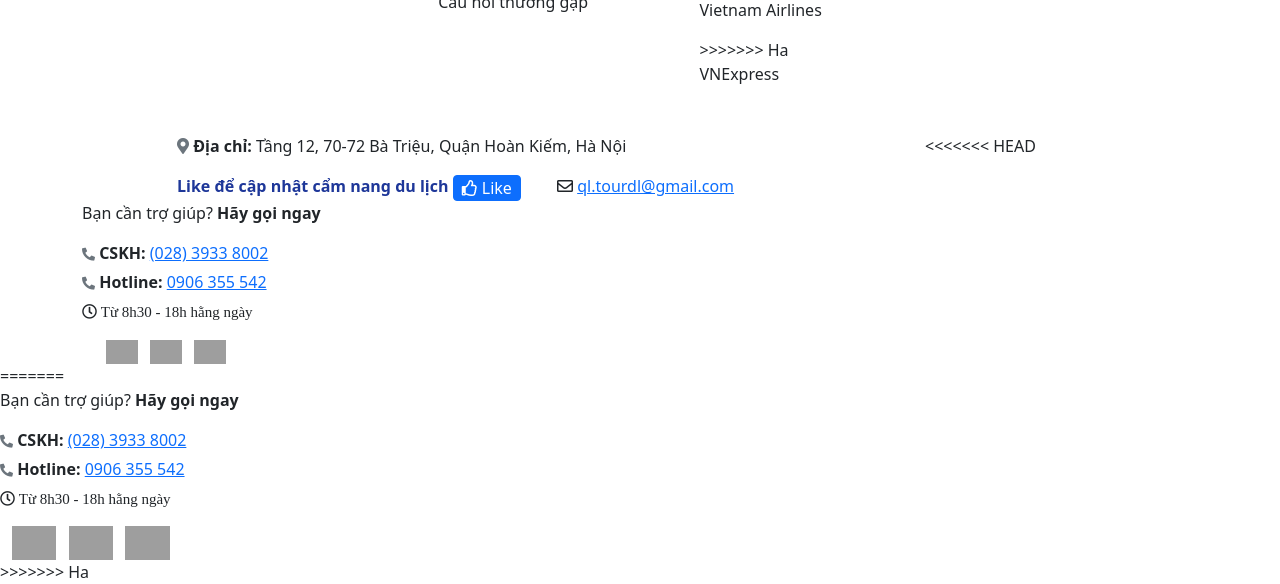
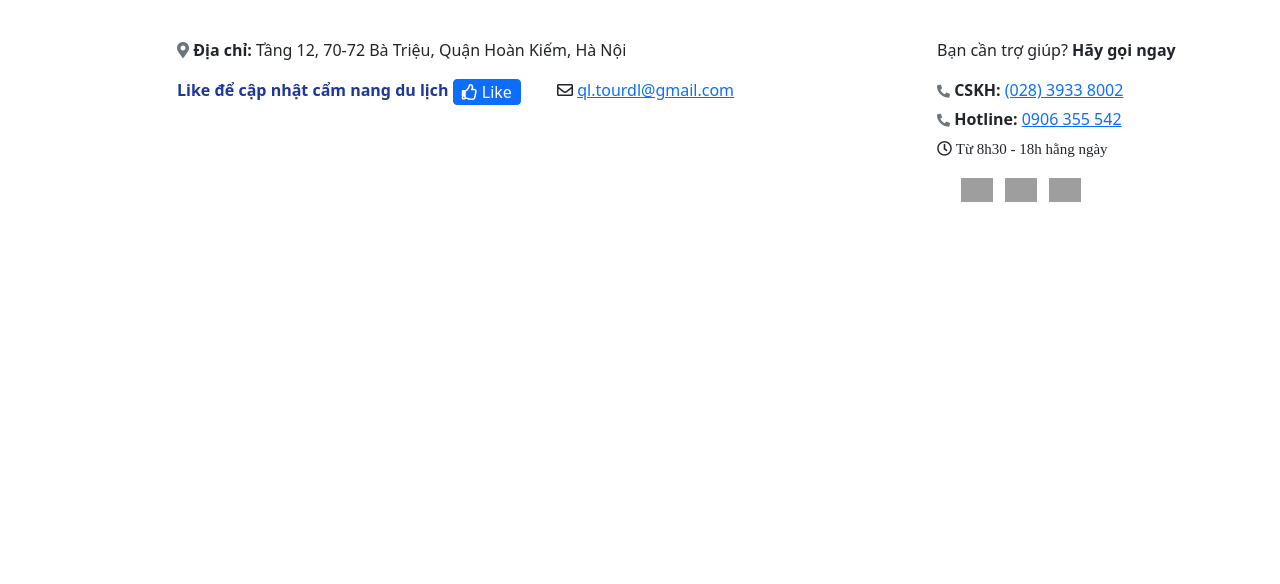
Before and after one commit to diennguyen2611/TourDL, a PHP site: page /tailor-tour.php in a window 1280 px wide. Shown: the part 3919-4503 px from the top of the page. After the commit the page ends 4121 px from the top, so only its background shows below. Run offline with PHP 8.4, Linux system fonts and the light colour scheme; some libraries are stand-ins or nearby versions; grey boxes are pictures that could not be loaded.

Commit message:
gộp nhánh

```diff
--- a/guess/footer.php
+++ b/guess/footer.php
@@ -25,19 +25,10 @@
             </div>
             <div class="col">
                 <h5 style="margin-bottom: 16px">Đối tác & Liên Kết</h5>
-<<<<<<< HEAD
-
                 <a class="text-decoration-none text-dark" href="#">
                     <p>Vietnam Airlines</p>
                 </a>
                 <a class="text-decoration-none text-dark" href="#">
-
-=======
-                <a class="text-decoration-none text-dark" href="#">
-                    <p>Vietnam Airlines</p>
-                </a>
-                <a class="text-decoration-none text-dark" href="#">
->>>>>>> Ha
                     <p>VNExpress</p>
                 </a>
 
@@ -71,50 +62,7 @@
                     </div>
                 </div>
             </div>
-<<<<<<< HEAD
 
-                <div class="col-md-3">
-                    <p>Bạn cần trợ giúp? <b>Hãy gọi ngay</b></p>
-                    <div class="col-huyen">
-                        <i class="fas fa-phone-alt text-secondary" style="font-size:13px"></i>
-                        <b>CSKH: </b><a href="#">(028) 3933 8002</a>
-                    </div>
-                    <div class="col-huyen" style="margin-top:5px">
-                        <i class="fas fa-phone-alt text-secondary" style="font-size:13px"></i>
-                        <b>Hotline: </b><a href="#">0906 355 542</a>
-                    </div>
-                    <div class="col-huyen" style="margin-top:5px">
-                        <i class="far fa-clock text-gray-dark" style="font-size:15px"> Từ 8h30 - 18h hằng ngày</i>
-                        <p></p>
-                    </div>
-                  <div class="container">
-                        <a style="margin-right: 8px;" href="#">
-                            <img style="width:15%" src="https://img.icons8.com/color/48/000000/facebook-new.png" /></a>
-
-                        <a style="margin-right: 8px;" href="#"><img style="width:15%"
-                                src="https://img.icons8.com/fluency/48/000000/instagram-new.png" /></a>
-
-                        <a style="margin-right: 8px;" href="#"><img style="width:15%"
-                                src="https://img.icons8.com/color/48/000000/twitter--v1.png" /></a>
-
-
-
-                </div>
-        </div>
-    </div>
-
-
-
-</div>
-</div>
-
-<script src="https://cdn.jsdelivr.net/npm/bootstrap@5.0.2/dist/js/bootstrap.bundle.min.js"
-    integrity="sha384-MrcW6ZMFYlzcLA8Nl+NtUVF0sA7MsXsP1UyJoMp4YLEuNSfAP+JcXn/tWtIaxVXM" crossorigin="anonymous">
-</script>
-</body>
-
-    </html>
-=======
             <div class="col-md-3">
                 <p>Bạn cần trợ giúp? <b>Hãy gọi ngay</b></p>
                 <div class="col-huyen">
@@ -144,4 +92,3 @@
         </script>
         </body>
         </html>
->>>>>>> Ha
--- a/guess/header.php
+++ b/guess/header.php
@@ -12,13 +12,11 @@
     <link rel="stylesheet" href="https://pro.fontawesome.com/releases/v5.10.0/css/all.css"
         integrity="sha384-AYmEC3Yw5cVb3ZcuHtOA93w35dYTsvhLPVnYs9eStHfGJvOvKxVfELGroGkvsg+p" crossorigin="anonymous" />
     <link rel="stylesheet" href="../css/style.css">
-<<<<<<< HEAD
+
 
     <title>Quản lý tours du lịch</title>
 
-=======
-    <title>Quản lý tour du lịch </title>
->>>>>>> Ha
+
 </head>
 
 <body>
@@ -124,76 +122,3 @@
             </div>
         </div>
     </div>
-
-    <!-- Giao diện đăng nhập -->
-    <!-- <div class="modal fade" id="login-admin" data-bs-backdrop="static" data-bs-keyboard="false" tabindex="-1"
-        aria-labelledby="staticBackdropLabel" aria-hidden="true">
-        <div class="modal-dialog modal-dialog-scrollable">
-            <div class="modal-content">
-                <div class="modal-header">
-                    <h5 class="modal-title">Đăng nhập bằng</h5>
-                    <button type="button" class="btn-close" data-bs-dismiss="modal" aria-label="Close"></button>
-                </div>
-                <div class="container">
-                    <div class="row">
-                        <div class="col-md-2"></div>
-                    <div class="col-md-4">
-                        <button class="btn btn-primary">Facebook</button>
-                    </div>
-                    <div class="col-md-4">
-                    <button class="btn btn-danger">Google</button>
-
-                    </div>
-                    </div>
-                    <div class="col-md-2"></div>
-
-                </div>
-                <div class="modal-body">
-                    <form action="#" method="POST">
-                        <div class="mb-3">
-                            <label for="email-ad" class="form-label">Email</label>
-                            <input type="email-ad" class="form-control" id="email-ad" aria-describedby="emailHelp"
-                                name="email-ad" placeholder="Địa chỉ Email">
-                        </div>
-                        <div class="mb-3">
-                            <label for="pass-ad" class="form-label">Mật khẩu</label>
-                            <input type="password" class="form-control" id="pass-ad" name="pass-ad" placeholder="Mật khẩu">
-
-                        </div>
-                        <button type="submit" class="btn btn-th" name="login" style="width: 100%;">Đăng nhập</button>
-                    </form>
-                </div>
-
-            </div>
-        </div>
-    </div> -->
-
-
-    <!-- Giao diện đăng kí -->
-    <!-- <div class="modal fade" id="register" data-bs-backdrop="static" data-bs-keyboard="false" tabindex="-1"
-        aria-labelledby="staticBackdropLabel" aria-hidden="true">
-        <div class="modal-dialog modal-dialog-scrollable">
-            <div class="modal-content">
-                <div class="modal-header">
-                    <h5 class="modal-title">Đăng nhập bằng</h5>
-                    <button type="button" class="btn-close" data-bs-dismiss="modal" aria-label="Close"></button>
-                </div>
-                <div class="modal-body">
-                    <form action="#" method="POST">
-                        <div class="mb-3">
-                            <label for="email-u" class="form-label">Email</label>
-                            <input type="email-u" class="form-control" id="email-u" aria-describedby="emailHelp"
-                                name="email-u" placeholder="Địa chỉ Email">
-                        </div>
-                        <div class="mb-3">
-                            <label for="pass-u" class="form-label">Mật khẩu</label>
-                            <input type="password" class="form-control" id="pass-u" name="pass-u" placeholder="Mật khẩu">
-
-                        </div>
-                        <button type="submit" class="btn btn-th" name="login" style="width: 100%;">Đăng nhập</button>
-                    </form>
-                </div>
-
-            </div>
-        </div>
-    </div> -->
--- a/guess/tailor-tour.php
+++ b/guess/tailor-tour.php
@@ -138,7 +138,7 @@
                     <span style="color: var(--my-color);">
                         Lịch trình đang được yêu thích
                     </span>
-                    <a href=""><span class="float-end">Xem thêm tours ></span></a>
+                    <a href="moretour.php"><span class="float-end">Xem thêm tours ></span></a>
                 </h3>
             </div>
             <div class="col col-huyen">
```
Also changed, not shown: css/style.css (+1 -15 lines).
